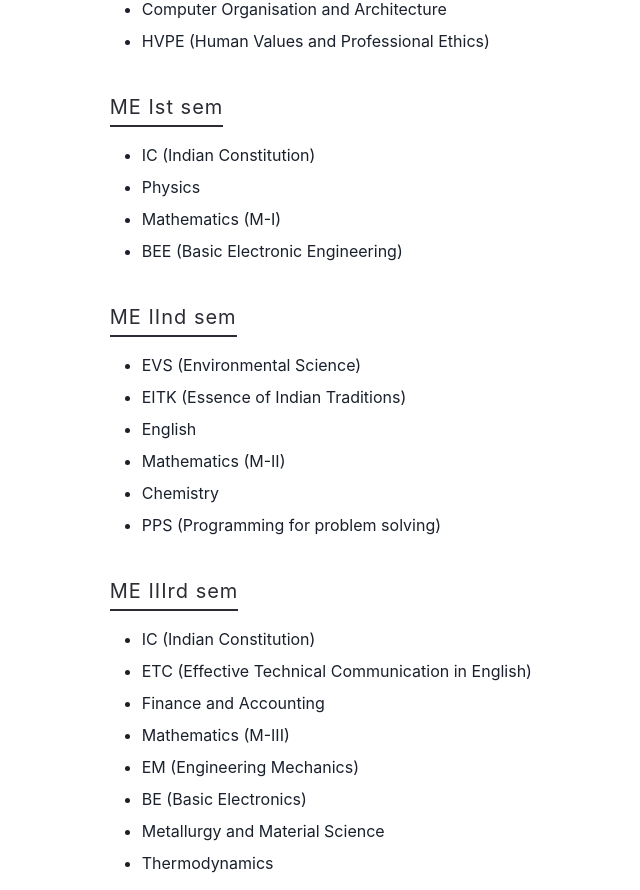
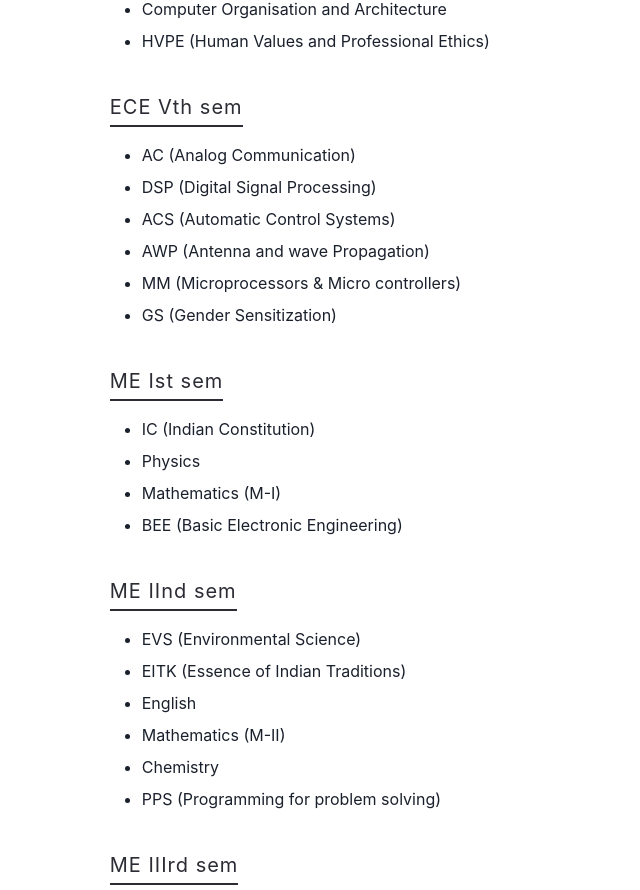
Before and after one commit to shareef99/yourounotes, a Next.js app: page /subjects in a window 1280 px wide. Shown: the part 4091-4981 px from the top of the page, without its empty margins (313-953 px from the left). Built offline with nearby package versions, Linux system fonts and the light colour scheme; no server answers.

Commit message:
✅ add ECE 5th sem subjects

```diff
--- a/pages/upload.tsx
+++ b/pages/upload.tsx
@@ -206,23 +206,17 @@ const Upload = (Props: Props) => {
                 onBlur={handleBlur}
                 onReset={handleReset}
               >
+                <option value="first">Ist</option>
+                <option value="second">IInd</option>
+                <option value="third">IIIrd</option>
+                <option value="forth">IVth</option>
                 {Boolean(values.group) === false ||
                 values.group === "CSE" ||
-                values.group === "IT" ? (
-                  <>
-                    <option value="first">Ist</option>
-                    <option value="second">IInd</option>
-                    <option value="third">IIIrd</option>
-                    <option value="forth">IVth</option>
-                    <option value="fifth">Vth</option>
-                  </>
+                values.group === "IT" ||
+                values.group === "ECE" ? (
+                  <option value="fifth">Vth</option>
                 ) : (
-                  <>
-                    <option value="first">Ist</option>
-                    <option value="second">IInd</option>
-                    <option value="third">IIIrd</option>
-                    <option value="forth">IVth</option>
-                  </>
+                  <></>
                 )}
               </Select>
               <ErrorMessage
@@ -246,6 +240,7 @@ const Upload = (Props: Props) => {
                   <>
                     <option value="CSE">CSE</option>
                     <option value="IT">IT</option>
+                    <option value="ECE">ECE</option>
                   </>
                 ) : (
                   <>
--- a/public/details.json
+++ b/public/details.json
@@ -173,6 +173,18 @@
     ]
   },
   {
+    "sem": "fifth",
+    "group": "ECE",
+    "subjects": [
+      "AC (Analog Communication)",
+      "DSP (Digital Signal Processing)",
+      "ACS (Automatic Control Systems)",
+      "AWP (Antenna and wave Propagation)",
+      "MM (Microprocessors & Micro controllers)",
+      "GS (Gender Sensitization)"
+    ]
+  },
+  {
     "sem": "first",
     "group": "ME",
     "subjects": [
```
